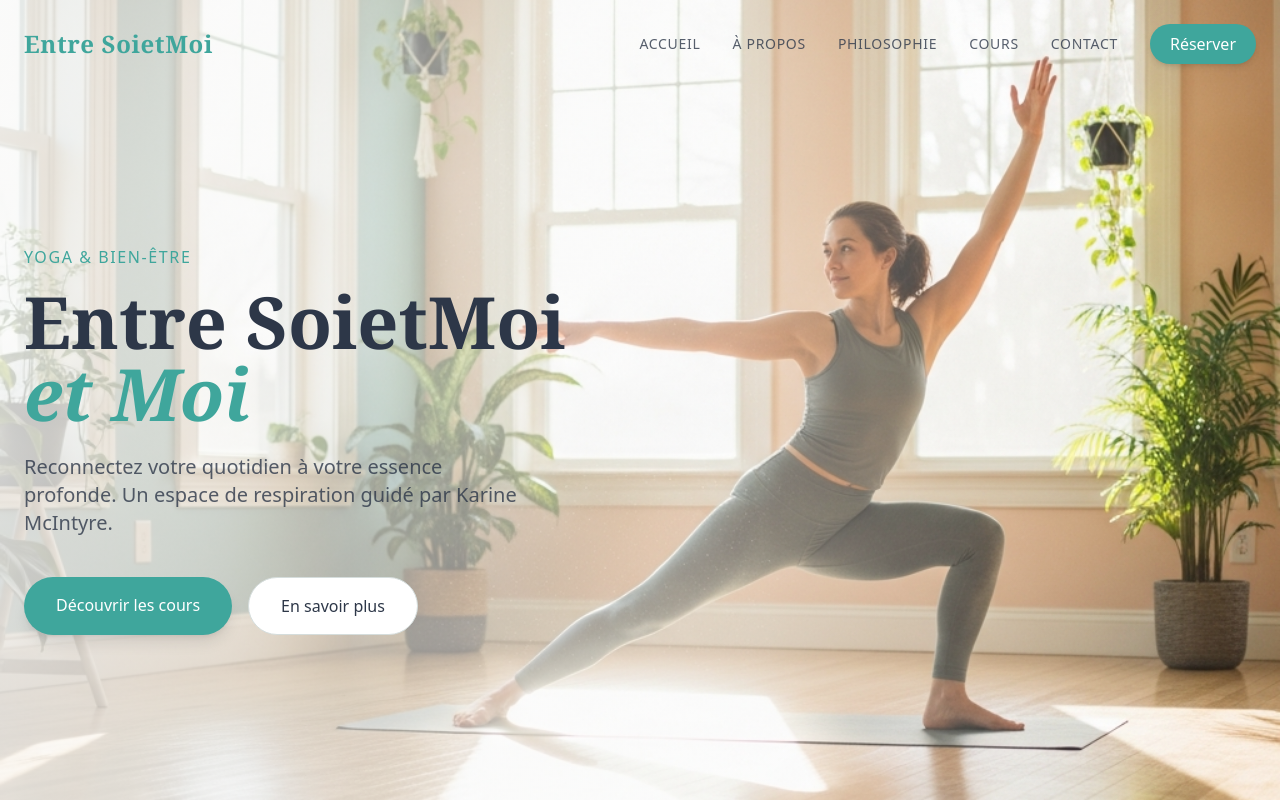
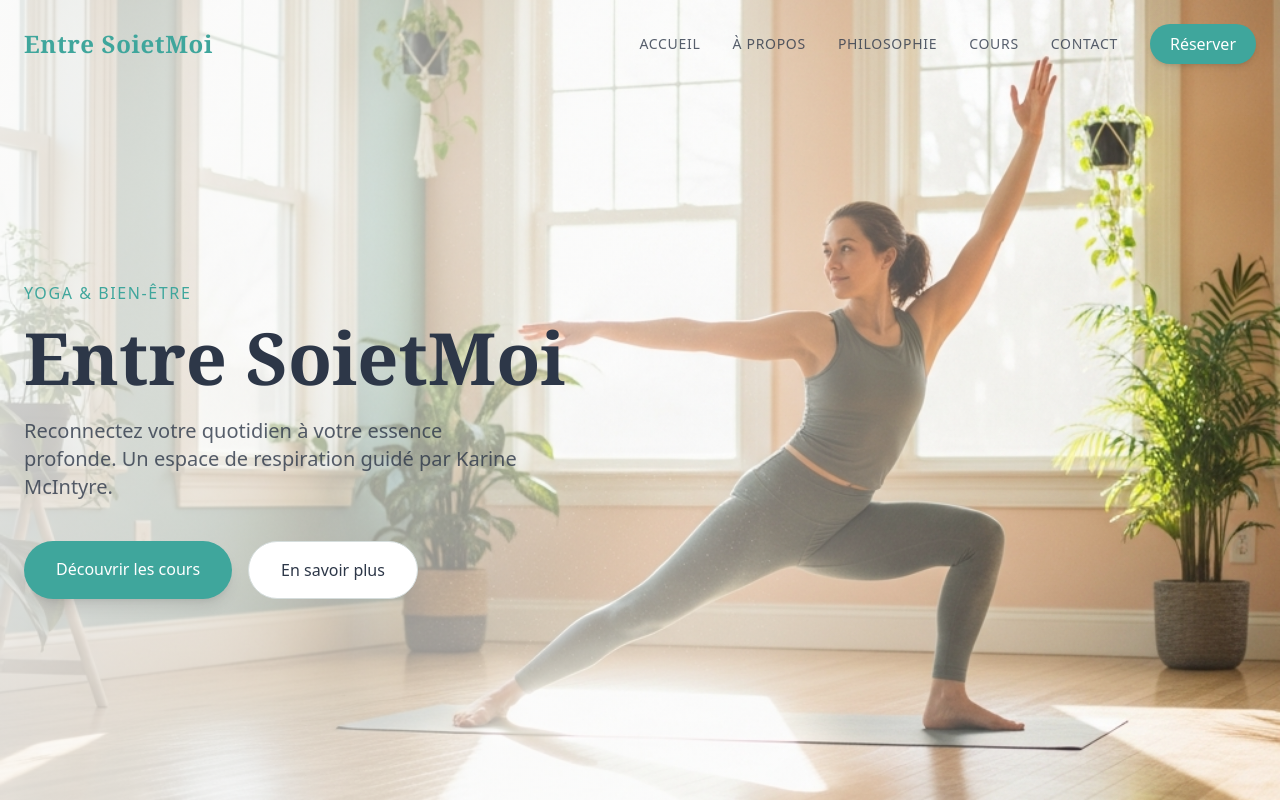
Before and after one commit to JohnG1985/yoga-essence-site, a React (Vite) app: page / in a window 1280 px wide. Shown: the top 800 px of the page. Built offline with nearby package versions, Linux system fonts and the light colour scheme; a web font is replaced by a local one.

Commit message:
Remove 'et Moi' from Hero component
Removed the 'et Moi' text from the Hero component.

```diff
--- a/src/components/home/Hero.tsx
+++ b/src/components/home/Hero.tsx
@@ -34,7 +34,6 @@ export function Hero() {
             className="text-5xl md:text-7xl font-serif font-bold text-foreground mb-6 leading-tight"
           >
             <span className="block">Entre SoietMoi</span>
-            <span className="text-primary italic block">et Moi</span>
           </motion.h1>
 
           <motion.p
```
